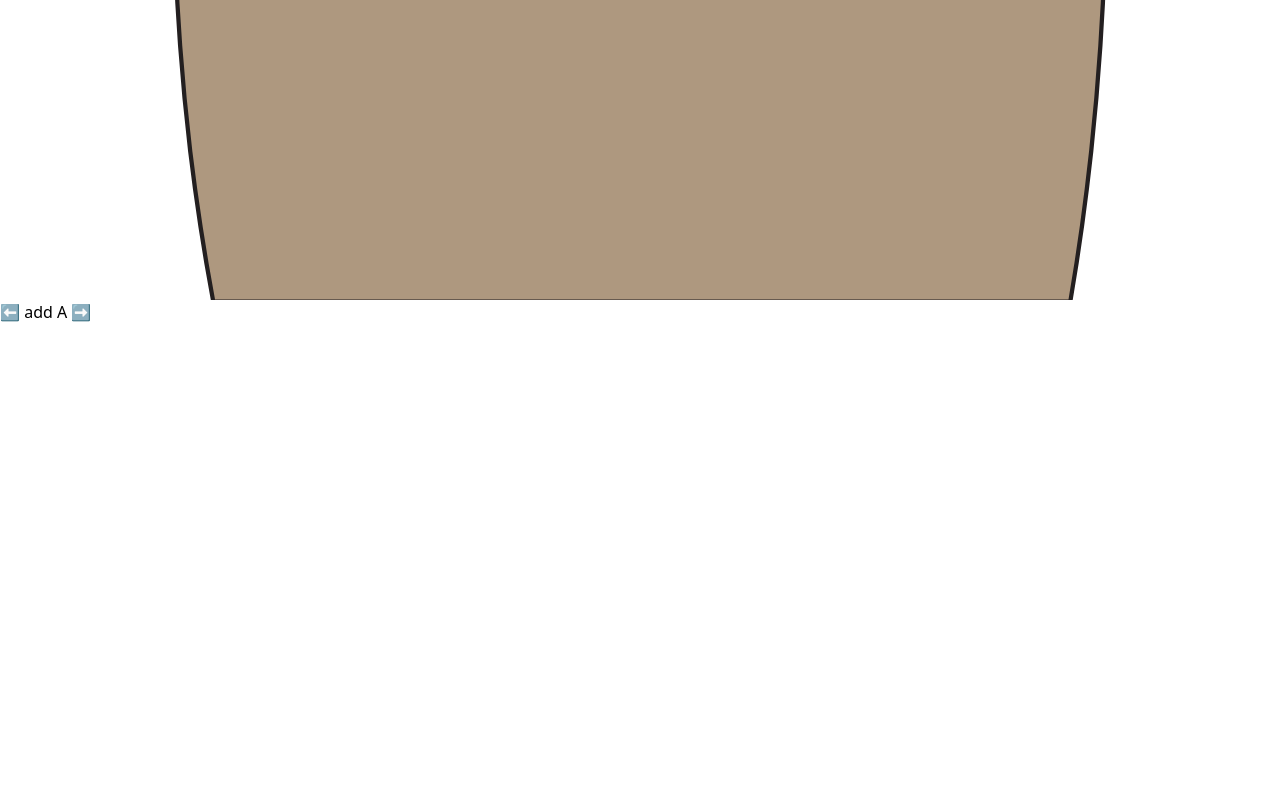
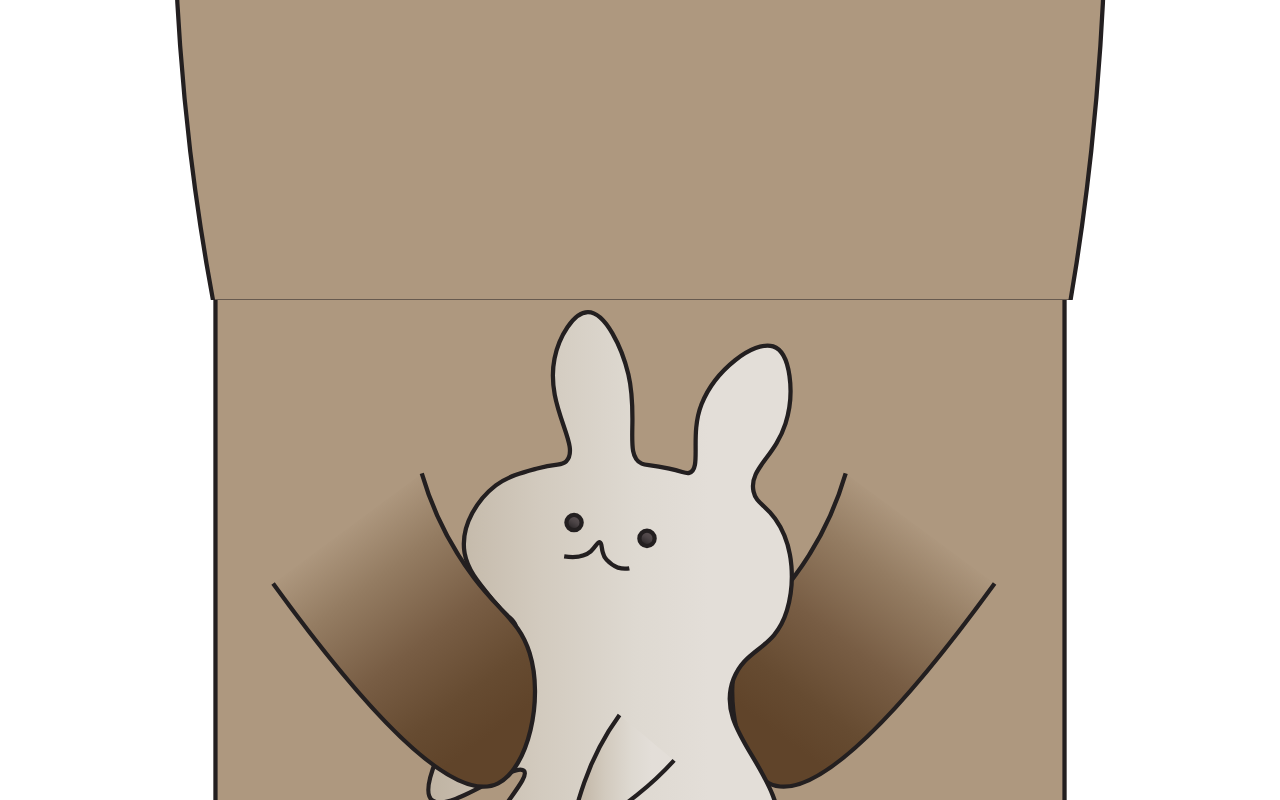
Before and after one commit to itzmeowww/looooong-cat, a SvelteKit app: page /create in a window 1280 px wide. Shown: the part 1479-2279 px from the top of the page. Before the commit the page ends 1803 px from the top, so only its background shows below. Built offline with nearby package versions, Linux system fonts and the light colour scheme.

Commit message:
add sliding

```diff
--- a/src/routes/components/Cat.svelte
+++ b/src/routes/components/Cat.svelte
@@ -56,6 +56,30 @@
 		}
 		selected = String.fromCharCode(newId);
 	};
+
+	const allBodyId = [];
+	for (let i = 0; i < max_body_id; i++) {
+		allBodyId.push(String.fromCharCode('A'.charCodeAt(0) + i));
+	}
+	const handleScroll = (e: any) => {
+		let scrollLeft = e.target.scrollLeft;
+		let newId = 'A';
+		let newIdIdx = 0;
+		for (let i = 1; i < max_body_id; i++) {
+			if (scrollLeft >= 192 * i - 192 / 2) {
+				newIdIdx = i;
+				newId = String.fromCharCode('A'.charCodeAt(0) + i);
+			}
+		}
+		if (selected != newId) {
+			e.target.scroll({
+				top: 0,
+				left: newIdIdx * 192,
+				behavior: 'smooth'
+			});
+		}
+		selected = newId;
+	};
 </script>
 
 <svelte:head>
@@ -101,8 +125,10 @@
 		</div>
 		<Footer {head} {body} {adding} />
 		{#if adding}
-			<div class="opacity-50">
-				<CatBody id={selected} />
+			<div class="opacity-50 flex flex-row overflow-auto max-w-full w-48 " on:scroll={handleScroll}>
+				{#each ['A', 'B', 'C', 'D', 'E', 'F', 'G'] as id}
+					<CatBody {id} />
+				{/each}
 			</div>
 			<div class="py-6 z-10 h-32 mb-12" id="adding-console">
 				<button on:click={beforeSelected} class="w-7 h-7 bg-white rounded-lg">{`⬅️`}</button>
```
